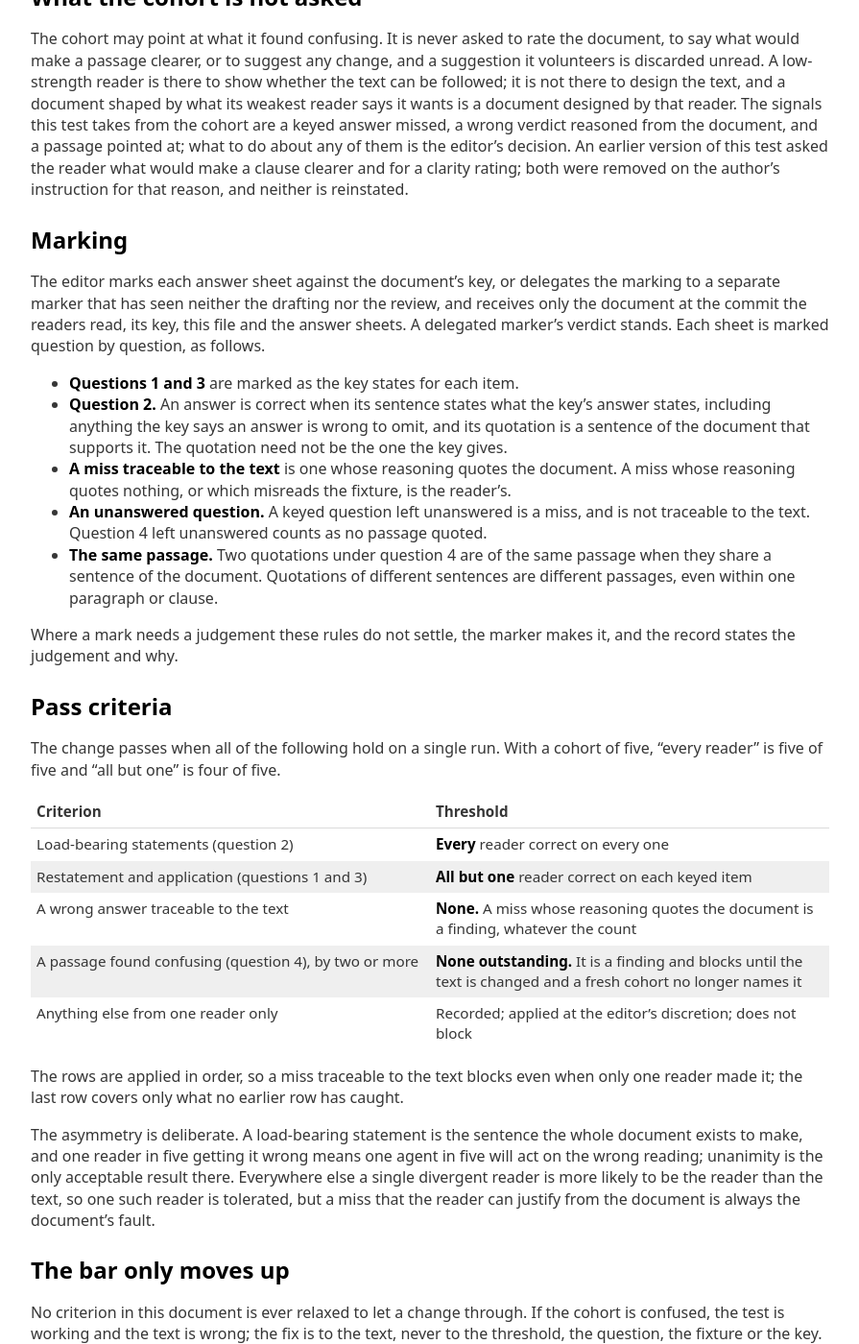
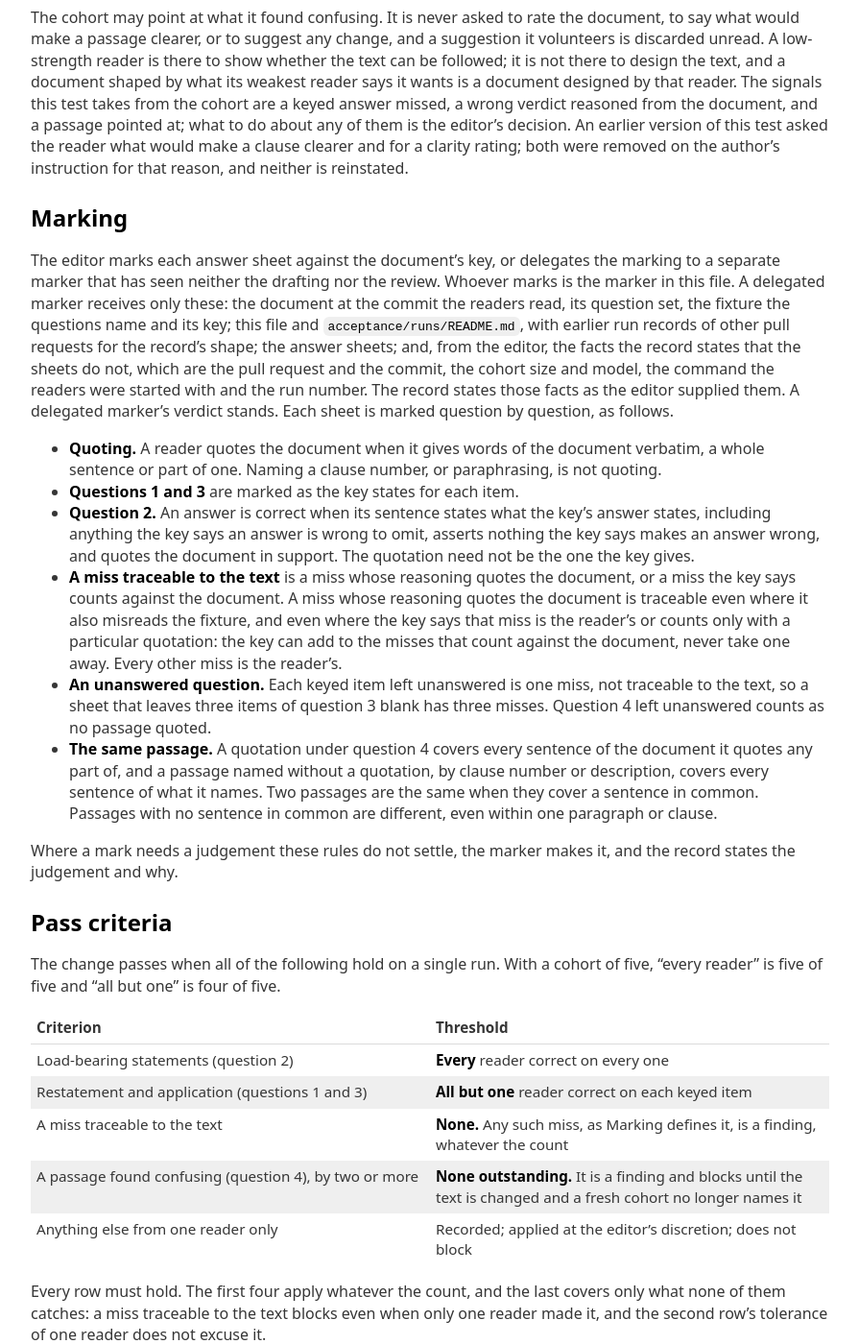
Before and after one commit to Defence-Before-Fix/defence-before-fix.github.io, a Jekyll site: the page built from ACCEPTANCE.md, in a window 1280 px wide and 1400 px high, scrolled down 1477 px. Shown: the whole window at 96% size, without its empty margins (192-1087 px from the left). Built offline with Jekyll 4.4.1, drawn with Linux system fonts in a browser that asks for light colours; our own code applies the rules of GitHub Pages for plain Markdown files; some of the changed text lies outside the part shown.

Commit message:
Acceptance process: apply the first review
One rule for a miss traceable to the text: the reasoning quotes the
document, or the key says the miss counts; the key can add, never take
away, and a quoting miss is traceable even where it misreads the fixture.
Quoting is defined, question 2 answers must assert nothing the key marks
wrong, unanswered keyed items count one miss each, and "the same passage"
is settled for fragments, whole paragraphs and passages named unquoted.
A delegated marker receives the question set and fixture too, and the
editor supplies the record's facts. Every pass-criteria row must hold;
the last covers only what the others do not. Answer sheets, the reader
command and a delegated marker's instruction are kept with the record.
The process files are named; review findings that change the document
mean a fresh run, the step 5 header does not. The three record lists
agree, lines are rewrapped, and the changelog names the case from the
repository.

Co-Authored-By: Claude Opus 5.5 <noreply@anthropic.com>

```diff
--- a/ACCEPTANCE.md
+++ b/ACCEPTANCE.md
@@ -17,9 +17,10 @@ test is run with a low-strength model so that clarity is measured at the floor,
   shares the editor's context, such as an agent dispatched from the editor's own session, is not
   a cold reader, and its answers do not count towards a run.
 - Each reader receives **only its packet**: the changed document, the document's question set
-  and the fixture the questions name, each in full under its file name, in the reader's prompt.
-  The question set carries the instruction to the reader, and nothing is added around it.
-  Every reader in a run receives the same packet. Nothing else is read first.
+  and the fixture the questions name, each in full in the reader's prompt and headed by its file
+  name. The question set carries the instruction to the reader; no preamble, wrapper or other
+  text is added beyond the file names. Every reader in a run receives the same packet. Nothing
+  else is read first.
 - Readers are run **after** every stronger review has been applied. They are the last gate, not
   the first draft.
 
@@ -44,9 +45,9 @@ document, so that marking is mechanical. Each reader answers all of them.
      from different sources; how many grades a project that ships tooling has.
 
 3. **Application.** A fixture case supplied with the questions, graded clause by clause with
-   Yes, Partial or No and one line of reasoning. Keyed against the intended verdicts; a divergence
-   counts against the document only when the reader's reasoning shows the clause was read
-   differently, not when the fixture was misread.
+   Yes, Partial or No and one line of reasoning. Keyed against the intended verdicts; whether a
+   divergence counts against the document is settled by the rule for a miss traceable to the
+   text, under [Marking](#marking).
 
 4. **Confusion.** Any passage the reader found confusing on its one reading, quoted with its
    clause number, and nothing else: not what would make it clearer, not a proposed change.
@@ -71,21 +72,36 @@ instruction for that reason, and neither is reinstated.
 ## Marking
 
 The editor marks each answer sheet against the document's key, or delegates the marking to a
-separate marker that has seen neither the drafting nor the review, and receives only the
-document at the commit the readers read, its key, this file and the answer sheets. A delegated
-marker's verdict stands. Each sheet is marked question by question, as follows.
+separate marker that has seen neither the drafting nor the review. Whoever marks is the marker
+in this file. A delegated marker receives only these: the document at the commit the readers
+read, its question set, the fixture the questions name and its key; this file and
+`acceptance/runs/README.md`, with earlier run records of other pull requests for the record's
+shape; the answer sheets; and, from the editor, the facts the record states that the sheets do
+not, which are the pull request and the commit, the cohort size and model, the command the
+readers were started with and the run number. The record states those facts as the editor
+supplied them. A delegated marker's verdict stands. Each sheet is marked question by question,
+as follows.
 
+- **Quoting.** A reader quotes the document when it gives words of the document verbatim, a
+  whole sentence or part of one. Naming a clause number, or paraphrasing, is not quoting.
 - **Questions 1 and 3** are marked as the key states for each item.
 - **Question 2.** An answer is correct when its sentence states what the key's answer states,
-  including anything the key says an answer is wrong to omit, and its quotation is a sentence of
-  the document that supports it. The quotation need not be the one the key gives.
-- **A miss traceable to the text** is one whose reasoning quotes the document. A miss whose
-  reasoning quotes nothing, or which misreads the fixture, is the reader's.
-- **An unanswered question.** A keyed question left unanswered is a miss, and is not traceable
-  to the text. Question 4 left unanswered counts as no passage quoted.
-- **The same passage.** Two quotations under question 4 are of the same passage when they share
-  a sentence of the document. Quotations of different sentences are different passages, even
-  within one paragraph or clause.
+  including anything the key says an answer is wrong to omit, asserts nothing the key says makes
+  an answer wrong, and quotes the document in support. The quotation need not be the one the key
+  gives.
+- **A miss traceable to the text** is a miss whose reasoning quotes the document, or a miss the
+  key says counts against the document. A miss whose reasoning quotes the document is traceable
+  even where it also misreads the fixture, and even where the key says that miss is the reader's
+  or counts only with a particular quotation: the key can add to the misses that count against
+  the document, never take one away. Every other miss is the reader's.
+- **An unanswered question.** Each keyed item left unanswered is one miss, not traceable to the
+  text, so a sheet that leaves three items of question 3 blank has three misses. Question 4 left
+  unanswered counts as no passage quoted.
+- **The same passage.** A quotation under question 4 covers every sentence of the document it
+  quotes any part of, and a passage named without a quotation, by clause number or description,
+  covers every sentence of what it names. Two passages are the same when they cover a sentence in
+  common. Passages with no sentence in common are different, even within one paragraph or
+  clause.
 
 Where a mark needs a judgement these rules do not settle, the marker makes it, and the record
 states the judgement and why.
@@ -99,12 +115,13 @@ reader" is five of five and "all but one" is four of five.
 | ------------------------------------------------------ | ---------------------------------------------------------------------------------------------------------------- |
 | Load-bearing statements (question 2)                   | **Every** reader correct on every one                                                                            |
 | Restatement and application (questions 1 and 3)        | **All but one** reader correct on each keyed item                                                                |
-| A wrong answer traceable to the text                   | **None.** A miss whose reasoning quotes the document is a finding, whatever the count                            |
+| A miss traceable to the text                           | **None.** Any such miss, as Marking defines it, is a finding, whatever the count                                 |
 | A passage found confusing (question 4), by two or more | **None outstanding.** It is a finding and blocks until the text is changed and a fresh cohort no longer names it |
 | Anything else from one reader only                     | Recorded; applied at the editor's discretion; does not block                                                     |
 
-The rows are applied in order, so a miss traceable to the text blocks even when only one reader
-made it; the last row covers only what no earlier row has caught.
+Every row must hold. The first four apply whatever the count, and the last covers only what none
+of them catches: a miss traceable to the text blocks even when only one reader made it, and the
+second row's tolerance of one reader does not excuse it.
 
 The asymmetry is deliberate. A load-bearing statement is the sentence the whole document exists
 to make, and one reader in five getting it wrong means one agent in five will act on the wrong
@@ -140,11 +157,15 @@ A wording change after the run means a fresh run; readers are never reused.
 
 Each run has a file under `acceptance/runs/`, named `NNN-<slug>.md` with `NNN` the next number in
 the one sequence shared by the three documents, stating: the document, the pull request and the
-commit read, the cohort size and model, how the readers were isolated, the run number in that
-pull request, who marked, the marks per reader per question, any judgement made in marking, the
-findings applied, and whether it passed. The changelog line for the
-change names the file. CI refuses a specification change whose pull request adds no run file;
-it checks for at least one, and a pull request that changes two documents adds a run for each.
+commit read, the cohort size and model, how the readers were isolated and the command they were
+started with, the run number in that pull request, who marked and, for a delegated marker, how it
+was started, the marks per reader per question, any judgement made in marking, the passages
+quoted as confusing and by how many readers, the findings applied, and whether it passed. Each
+reader's answer sheet is kept unedited beside the record, one file per reader in a directory
+`NNN-<slug>/`, with the instruction a delegated marker was given, so that an owner can check the
+isolation and the marks. The changelog line for the change names the file. CI refuses a
+specification change whose pull request adds no run file; it checks for at least one, and a pull
+request that changes two documents adds a run for each.
 
 Each published version's changelog entry carries the lines of the changes it contains, so a
 version's cohort record is the set of runs those lines name. A version with no such line has not
@@ -153,11 +174,12 @@ under `acceptance/` in this repository so that a run can be repeated and compare
 
 ## Changes to this process
 
-This file, `acceptance/README.md` and the steps in `CONTRIBUTING.md` are not specifications, and
-a change to them is not tested by a cohort: the cohort measures whether a low-strength reader can
-follow a specification, and the process is followed by the editor. Such a change names the runs
-or the case that showed the need for it, has the same independent review as any other, and is
-recorded by a line under `Unreleased` in the changelog's entry for the acceptance process. It is
-bound by the section on the bar: it may raise a criterion, never relax one. A change to a
-question set, key or fixture is not a change to this process; `acceptance/README.md` governs
-those.
+This file, `acceptance/README.md`, `acceptance/runs/README.md` and `CONTRIBUTING.md` are the
+process files, and a change to any part of them is a change to this process. They are not
+specifications, and a change to them is not tested by a cohort: the cohort measures whether a
+low-strength reader can follow a specification, and the process is followed by the editor. Such
+a change names the runs or the case that showed the need for it, has the same independent review
+as any other, and is recorded by a line under `Unreleased` in the changelog's entry for the
+acceptance process. It is bound by the section on the bar: it may raise a criterion, never relax
+one. A change to a question set, key or fixture is not a change to this process;
+`acceptance/README.md` governs those.
```
Also changed, not shown: CONTRIBUTING.md (+6 -4 lines), acceptance/README.md (+3 -3 lines), acceptance/runs/README.md (+9 -5 lines), CHANGELOG.md.
